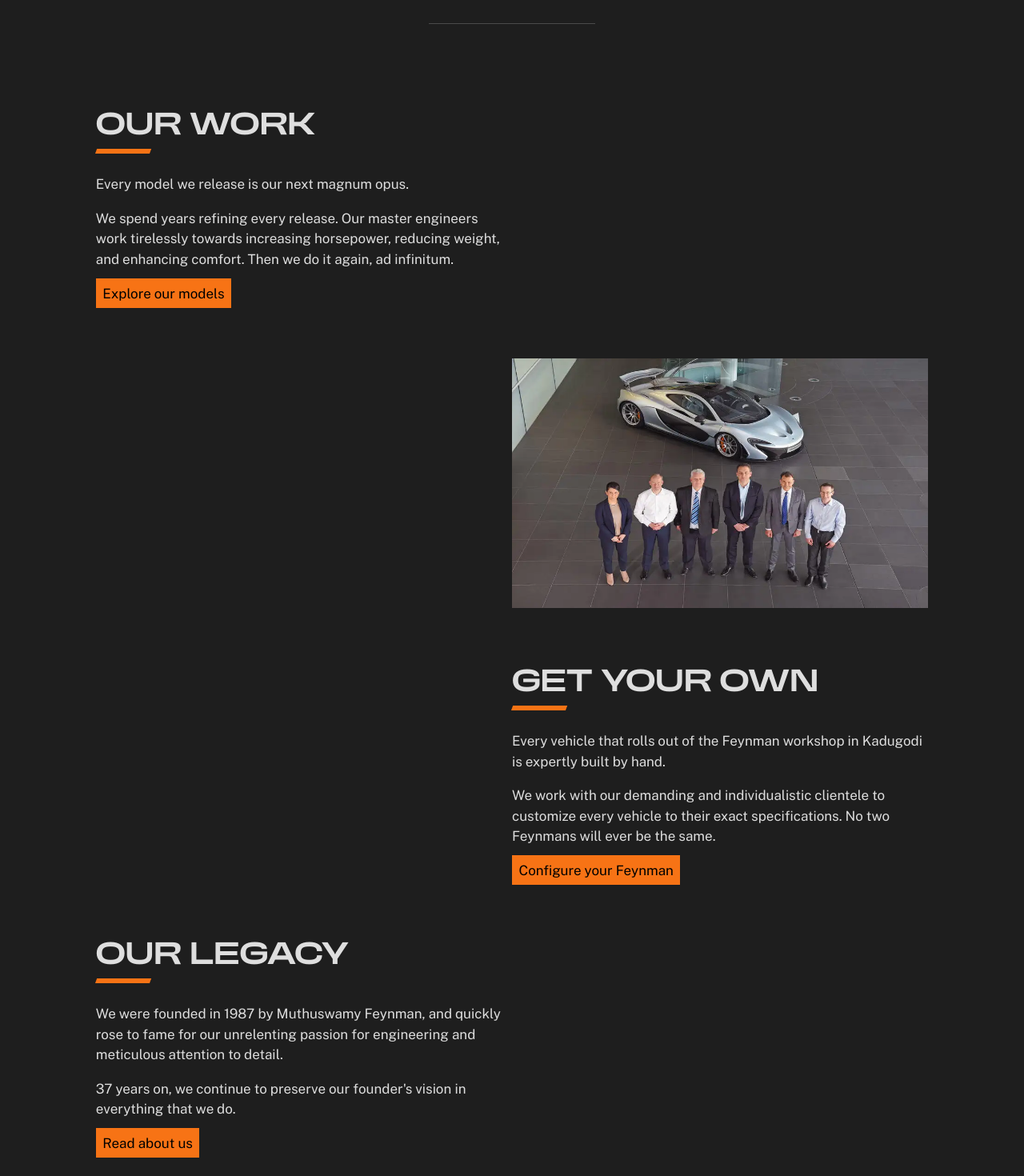
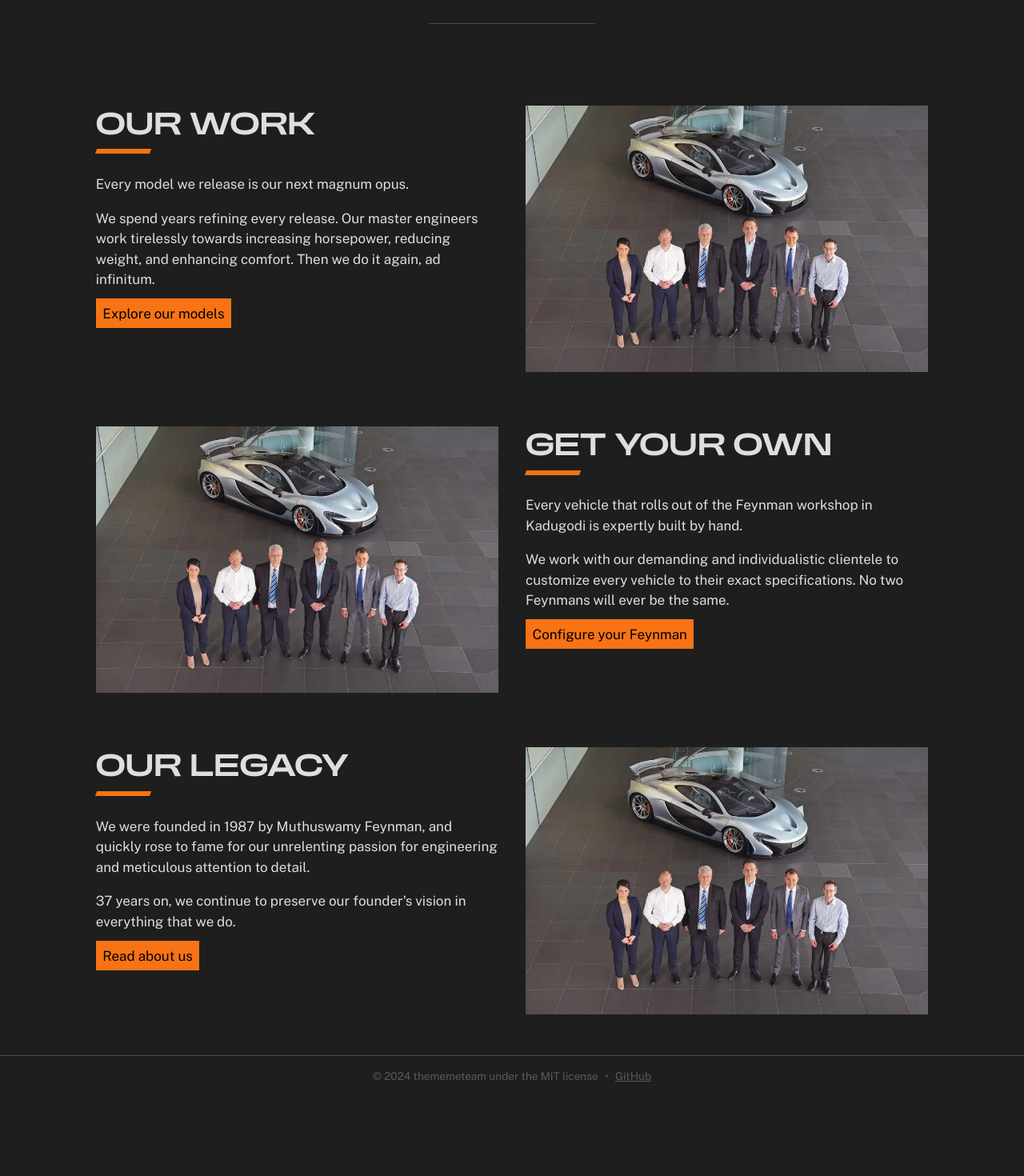
Before and after one commit to thememeteam/UID, a Next.js app: page / in a window 1280 px wide. Shown: the part 1140-2610 px from the top of the page at 80% size. After the commit the page ends 2511 px from the top, so only its background shows below. Built offline with nearby package versions, Linux system fonts and the light colour scheme.

Commit message:
product page wedge

```diff
--- a/src/app/globals.css
+++ b/src/app/globals.css
@@ -41,15 +41,7 @@
     @apply block content-[''] bg-accent h-1.5 w-16 -skew-x-[20deg] mb-2;
   }
 
-  .wedge::before {
-    content: "";
-    position: absolute;
-    z-index: -1;
-    left: 0;
-    top: 0;
-    width: calc(100% + 2.7rem);
-    height: 100%;
-    clip-path: polygon(0% 0%, 100% 0%, calc(100% - 2.2rem) 100%, 0% 100%);
-    @apply bg-inherit backdrop-blur-md;
+  .wedge {
+    clip-path: polygon(0% 0%, 100% 0%, 100% calc(100% - 4rem), calc(100% - 2.2rem) 100%, 0% 100%);
   }
 }
--- a/src/app/layout.tsx
+++ b/src/app/layout.tsx
@@ -24,7 +24,12 @@ export default function RootLayout({
 				/>
 			</head>
 			<body className="min-h-screen grid grid-rows-1 grid-cols-1 items-start">
-				<header className="h-16 row-start-1 col-start-1 sticky top-0 left-0 z-40 w-fit flex flex-row items-center pl-8 py-4 bg-neutral-900 bg-opacity-30 wedge">
+				<header className="row-start-1 col-start-1
+					sticky top-0 left-0 z-40
+					flex flex-row items-center
+					h-16 w-fit pl-8 pr-12 py-4
+					bg-card backdrop-blur-md
+					wedge">
 					<Link href={"/"} className="contents">
 						<span className="text-h1 font-display leading-none transition-color ease-out duration-75 hover:text-accent">
 							Feynman
--- a/src/app/models/page.tsx
+++ b/src/app/models/page.tsx
@@ -4,13 +4,15 @@ import Link from "next/link";
 const Models: React.FC = () => {
 	return (
 		<div className="w-full h-full grid grid-rows-[32rem_7rem_32rem_7rem_32rem]">
-			<div className="col-start-1 row-start-1 row-span-2 bg-[url('/m5cs.jpeg')] bg-cover bg-top-left flex flex-col justify-center"
+			<div className="col-start-1 row-start-1 row-span-2
+				bg-[url('/m5cs.jpeg')] bg-cover bg-top-left
+				flex flex-col justify-center"
 			>
 				<div
 					className="absolute w-full h-full opacity-90"
 				/>
-				<Article title="M5" className="self-end mr-32 z-10 bg-card backdrop-blur-md p-8 border border-card-stroke">
-					<p>Luxury for the week, performance for the weekend.</p>
+				<Article title="M5" className="self-end mr-32 z-10 bg-card backdrop-blur-md p-8 border border-card-stroke wedge">
+					<p>Luxury for the week,<br /> performance for the weekend.</p>
 					<Link
 						href="/models/M5"
 						className="bg-accent text-black p-2"
@@ -19,12 +21,14 @@ const Models: React.FC = () => {
 					</Link>
 				</Article>
 			</div>
-			<div className="col-start-1 row-start-2 row-span-3 bg-[url('/porsche-normal.jpg')] bg-right bg-cover relative flex flex-col justify-center opacity"
+			<div className="col-start-1 row-start-2 row-span-3
+				bg-[url('/porsche-normal.jpg')] bg-right bg-cover
+				relative flex flex-col justify-center opacity"
 			style={{mask: 'linear-gradient(to bottom, transparent 0%, black 7rem)'}}>
 				<div
 					className="absolute w-full h-full opacity-90"
 				/>
-				<Article title="Viper" className="w-fit ml-32 z-10 bg-card backdrop-blur-md p-8 border border-card-stroke">
+				<Article title="Viper" className="w-fit ml-32 z-10 bg-card backdrop-blur-md p-8 border border-card-stroke wedge">
 					<p>Track performance, road practicality.</p>
 					<Link
 						href="/models/Viper"
@@ -34,12 +38,14 @@ const Models: React.FC = () => {
 					</Link>
 				</Article>
 			</div>
-			<div className="col-start-1 row-start-4 row-span-2 bg-[url('/P1.webp')] bg-cover bg-left relative flex flex-col justify-center"
+			<div className="col-start-1 row-start-4 row-span-2
+				bg-[url('/P1.webp')] bg-cover bg-left
+				relative flex flex-col justify-center"
 			style={{mask: 'linear-gradient(to bottom, transparent 0%, black 7rem'}}>
 				<div
 					className="absolute w-full h-full opacity-90"
 				/>
-				<Article title="Nuclide" className="self-end mr-32 z-10 bg-card backdrop-blur-md p-8 border border-card-stroke">
+				<Article title="Nuclide" className="self-end mr-32 z-10 bg-card backdrop-blur-md p-8 border border-card-stroke wedge">
 					<p>
 						The ultimate track weapon.
 						<br />
--- a/src/app/page.tsx
+++ b/src/app/page.tsx
@@ -45,7 +45,8 @@ const Home: React.FC = () => {
 					</p>
 				</div>
 				<hr className="border-divider-stroke my-8 w-1/5 self-center" />
-				<Article className="max-w-[50ch] " title="Our work">
+				<div className="grid grid-cols-2 gap-8">
+					<Article title="Our work">
 						<p>Every model we release is our next magnum opus.</p>
 						<p>
 							We spend years refining every release. Our master
@@ -60,10 +61,11 @@ const Home: React.FC = () => {
 							Explore our models
 						</Link>
 					</Article>
-				<div className="self-end max-w-[50ch] max-h-[30ch] flex flex-">
-					<img src="p1_group_photo.webp  " className=""/>
+					<img src="p1_group_photo.webp"/>
 				</div>
-				<Article className="max-w-[50ch] self-end" title="Get your own">
+				<div className="grid grid-cols-2 gap-8">
+					<img src="p1_group_photo.webp"/>
+					<Article className="max-w-[50ch]" title="Get your own">
 						<p>
 							Every vehicle that rolls out of the Feynman workshop in
 							Kadugodi is expertly built by hand.
@@ -80,6 +82,8 @@ const Home: React.FC = () => {
 							Configure your Feynman
 						</Link>
 					</Article>
+				</div>
+				<div className="grid grid-cols-2 gap-8 mb-12">
 					<Article className="max-w-[50ch] mb-8" title="Our legacy">
 						<p>
 							We were founded in 1987 by Muthuswamy Feynman, and
@@ -97,6 +101,8 @@ const Home: React.FC = () => {
 							Read about us
 						</Link>
 					</Article>
+					<img src="p1_group_photo.webp"/>
+				</div>
 			</div>
 		</>
 	);
```
Lines whose indentation alone changed are shown as unchanged.
